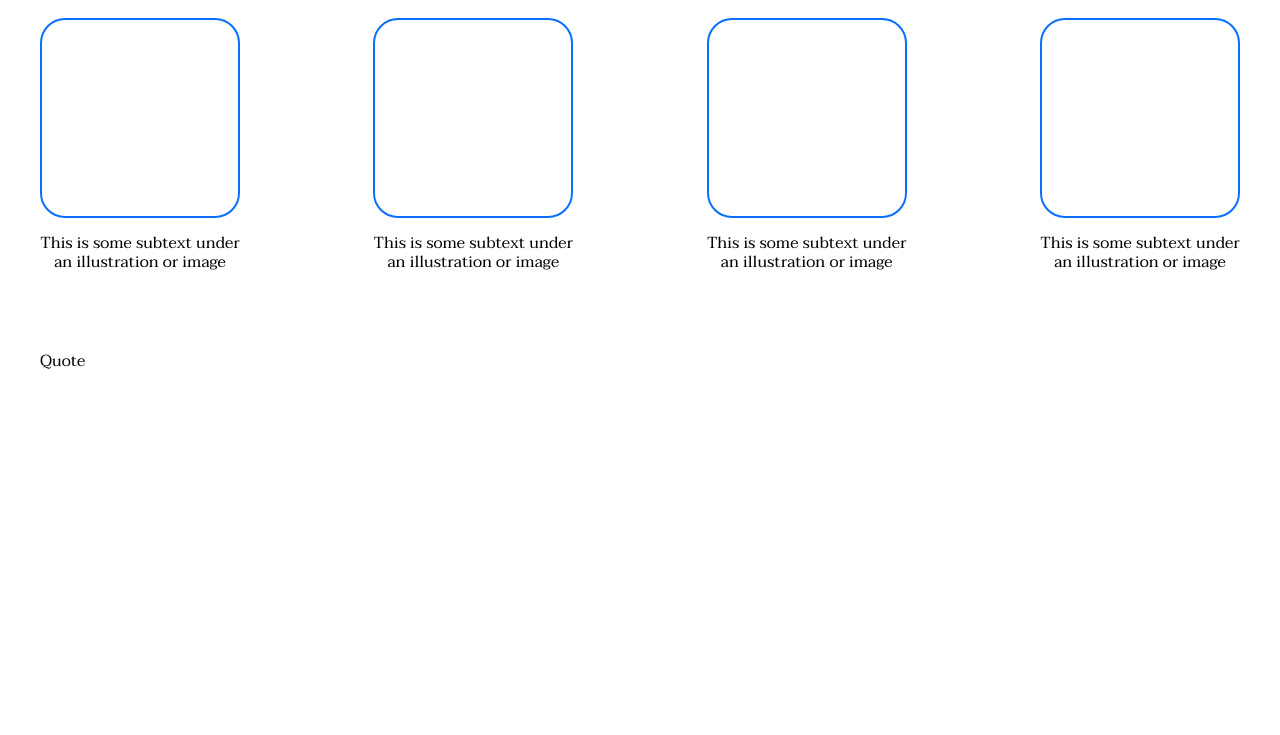
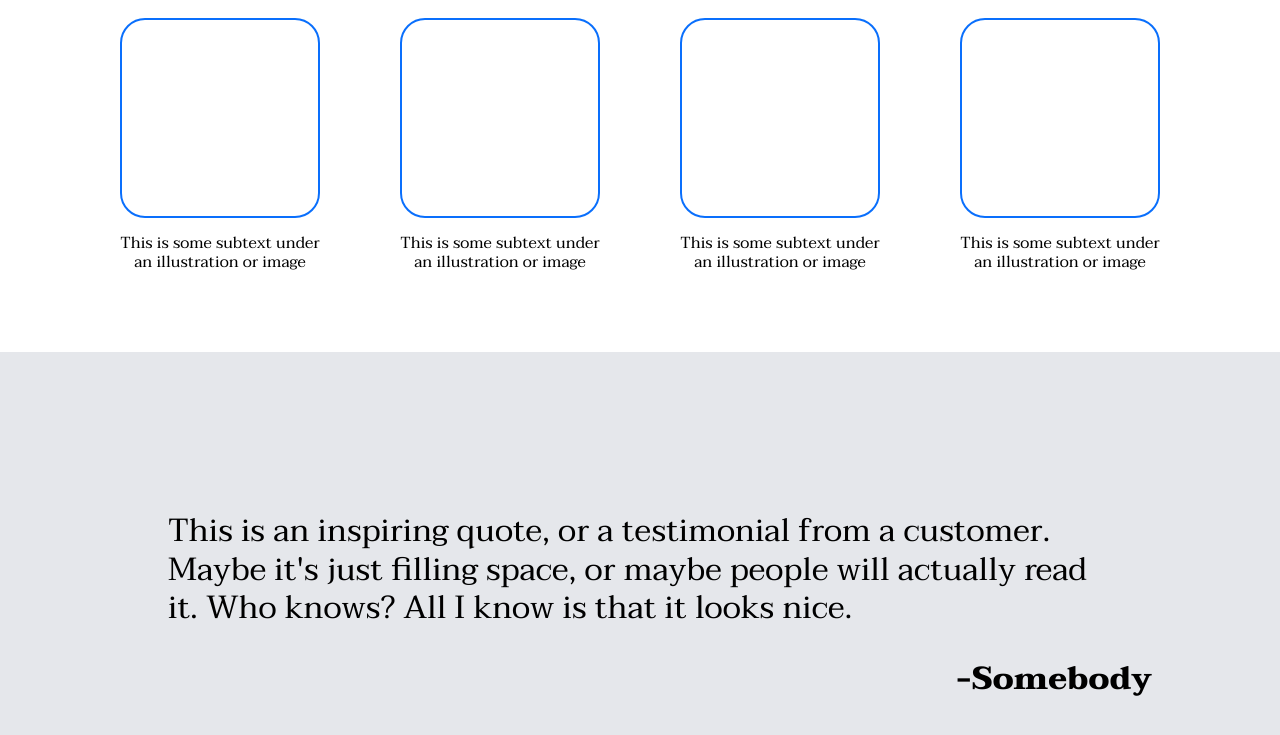
Before and after one commit to mschmitt1999/LandingPage, a plain HTML site: page index.html in a window 1280 px wide. Shown: the part 661-1396 px from the top of the page. Before the commit the page ends 1036 px from the top, so only its background shows below. Drawn offline with Linux system fonts and the light colour scheme.

Commit message:
Quote section

```diff
--- a/index.html
+++ b/index.html
@@ -68,8 +68,13 @@
 
     <div class="quoteSection">
         <div class="quote">
-            Quote
+            <blockquote>
+                This is an inspiring quote, or a testimonial from a customer. Maybe it's just filling
+                space, or maybe people will actually read it. Who knows? All I know is that it looks nice.
+            </blockquote>
+            <p class="quoteAuthor"> -Somebody</p>
         </div>
+
     </div>
 
     <div class="callToSection">
--- a/stylesheets/stylesheet.css
+++ b/stylesheets/stylesheet.css
@@ -6,6 +6,11 @@
 @font-face {
     font-family: "Taviraj-ExtraBold";
     src: url("../assets/fonts/Taviraj-ExtraBold.ttf");
+}
+
+@font-face {
+    font-family: "Taviraj-Italic";
+    src: url("../assets/fonts/Taviraj-Italic.ttf");
 }
 
 
@@ -23,6 +28,7 @@ body{
 
 h1{
     font-family: "Taviraj-ExtraBold", serif;
+    font-size:32px;
 }
 
 .header, .hero, .infoContainer, .quote, .callToAction{
@@ -110,7 +116,7 @@ a{
 
 .infoContent{
     display:flex;
-    justify-content: space-between;
+    justify-content: space-evenly;
     flex-wrap: wrap;
 }
 
@@ -127,3 +133,18 @@ a{
     border: 2px solid #0a6ffc;
     border-radius: 25px;
 }
+
+.quoteSection{
+    background-color: #E5E7EB;
+    padding:128px;
+    font-size:32px;
+}
+
+.quote{
+    font-family: "Taviraj-Italic", italic;
+}
+
+.quoteAuthor{
+    text-align: right;
+    font-family:"Taviraj-ExtraBold"
+}
```
